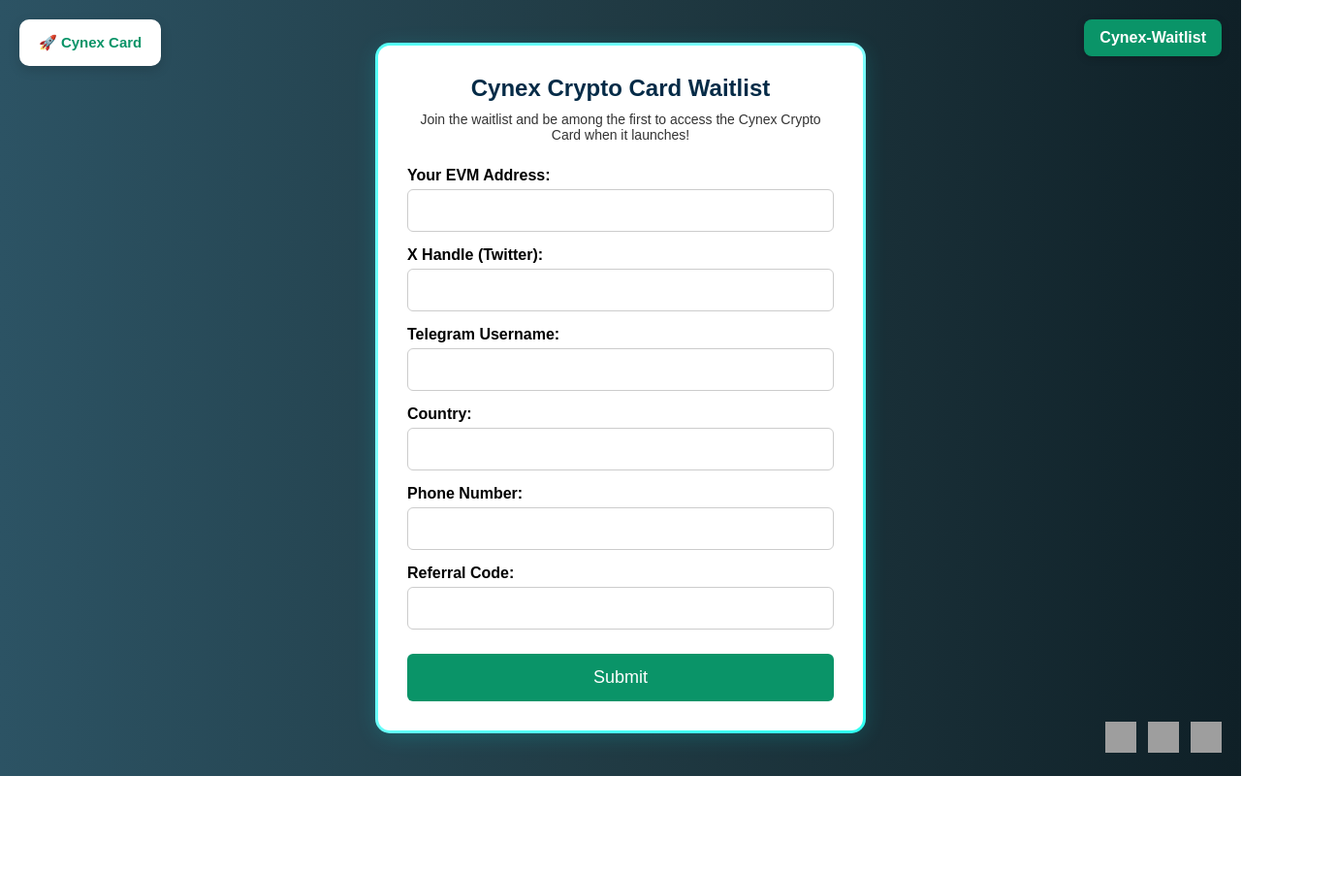
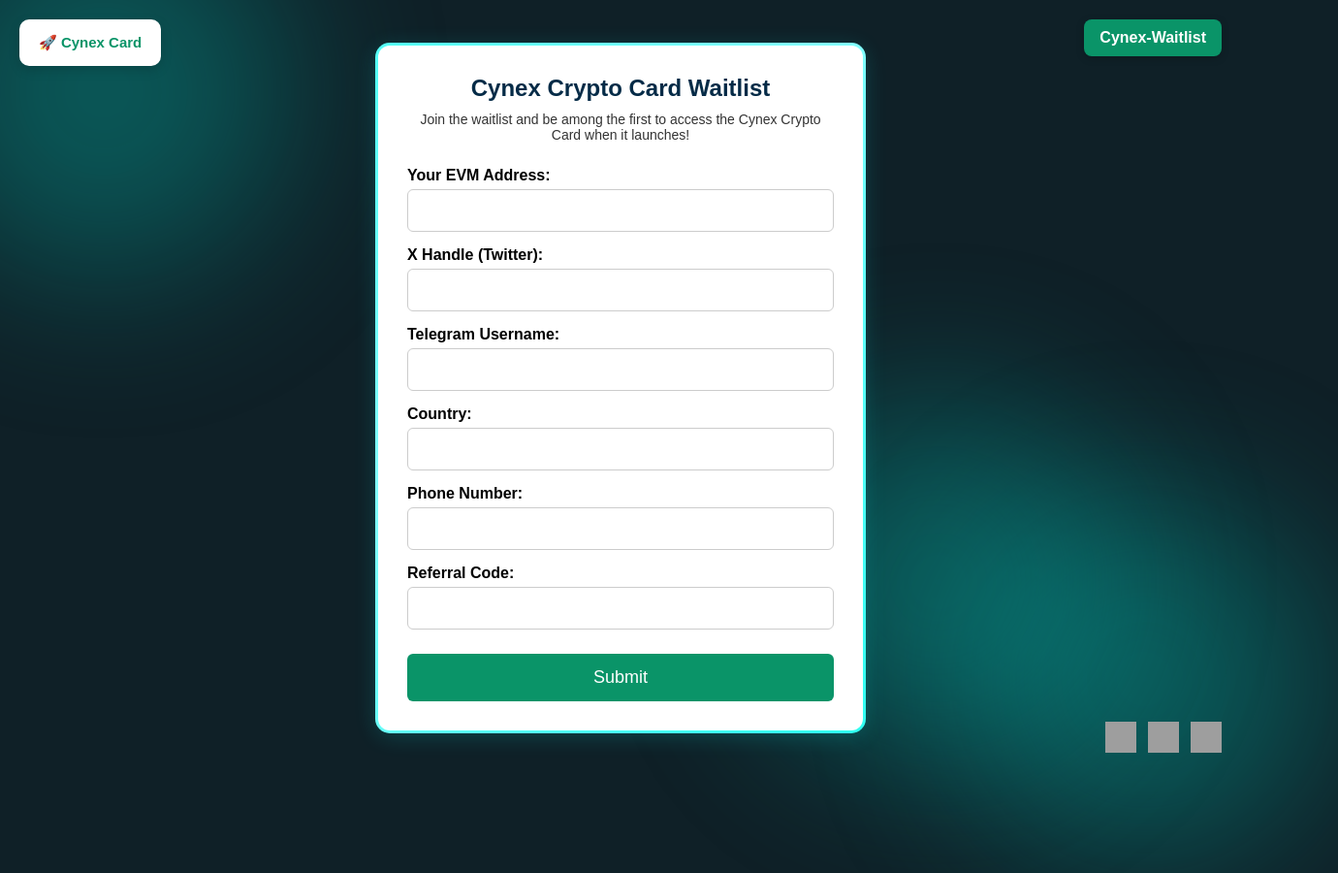
Before and after one commit to raj3092001/cynex-waitlist, a plain HTML site: page index.html in a window 1280 px wide. Shown: the whole page at 97% size, 1380 px wide, since content can reach past the window. Before the commit the page ends 800 px from the top, so only its background shows below. Drawn offline with Linux system fonts and the light colour scheme; grey boxes are pictures that could not be loaded.

Commit message:
Update index.html

```diff
--- a/index.html
+++ b/index.html
@@ -17,13 +17,47 @@
       display: flex;
       align-items: center;
       justify-content: center;
+      overflow: hidden;
       position: relative;
-      background: #0f2027;  /* fallback */
-      background: linear-gradient(to right, #2c5364, #203a43, #0f2027);
-      overflow: hidden;
+      background: #0f2027;
     }
 
-    /* 🟢 Shimmering Glow Border */
+    /* 🔴 Blobs in Background */
+    .blob {
+      position: absolute;
+      width: 400px;
+      height: 400px;
+      background: radial-gradient(circle, #00ffe7, #008080);
+      border-radius: 50%;
+      opacity: 0.3;
+      animation: float 20s ease-in-out infinite alternate;
+      filter: blur(80px);
+      z-index: -1;
+    }
+
+    .blob:nth-child(1) {
+      top: -100px;
+      left: -100px;
+    }
+
+    .blob:nth-child(2) {
+      bottom: -100px;
+      right: -100px;
+      animation-delay: 5s;
+    }
+
+    .blob:nth-child(3) {
+      top: 50%;
+      left: 60%;
+      animation-delay: 10s;
+    }
+
+    @keyframes float {
+      0%   { transform: scale(1) translateY(0) translateX(0); }
+      100% { transform: scale(1.2) translateY(-50px) translateX(50px); }
+    }
+
+    /* Glow effect container */
     .glow-border {
       padding: 3px;
       border-radius: 15px;
@@ -39,7 +73,7 @@
     }
 
     .form-container {
-      background: #ffffff;
+      background: white;
       padding: 30px;
       border-radius: 12px;
       max-width: 500px;
@@ -100,6 +134,7 @@
       right: 20px;
       display: flex;
       gap: 12px;
+      z-index: 2;
     }
 
     .social-icons a img {
@@ -123,6 +158,7 @@
       font-weight: bold;
       font-size: 16px;
       box-shadow: 0 2px 8px rgba(0,0,0,0.2);
+      z-index: 2;
     }
 
     .top-left-card {
@@ -136,18 +172,24 @@
       font-weight: bold;
       color: #0a9468;
       font-size: 15px;
+      z-index: 2;
     }
   </style>
 </head>
 <body>
 
-  <!-- 🔳 Top-left Card -->
+  <!-- 🔴 Moving Blobs -->
+  <div class="blob"></div>
+  <div class="blob"></div>
+  <div class="blob"></div>
+
+  <!-- 🟢 Top-left Card -->
   <div class="top-left-card">🚀 Cynex Card</div>
 
-  <!-- 🔲 Top-right Label -->
+  <!-- 🔵 Top-right Label -->
   <div class="top-label">Cynex-Waitlist</div>
 
-  <!-- 🔮 Glowing Shimmer Effect -->
+  <!-- ✨ Glowing Form Container -->
   <div class="glow-border">
     <div class="form-container">
       <h2>Cynex Crypto Card Waitlist</h2>
@@ -177,7 +219,7 @@
     </div>
   </div>
 
-  <!-- 📱 Social Media Icons -->
+  <!-- 🔗 Social Icons -->
   <div class="social-icons">
     <a href="https://twitter.com/YourHandle" target="_blank">
       <img src="https://cdn-icons-png.flaticon.com/512/3670/3670151.png" alt="Twitter">
```
